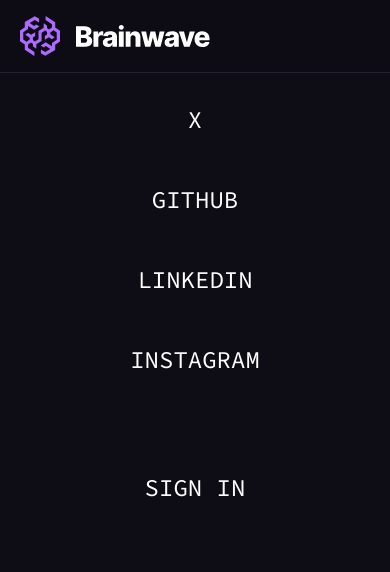
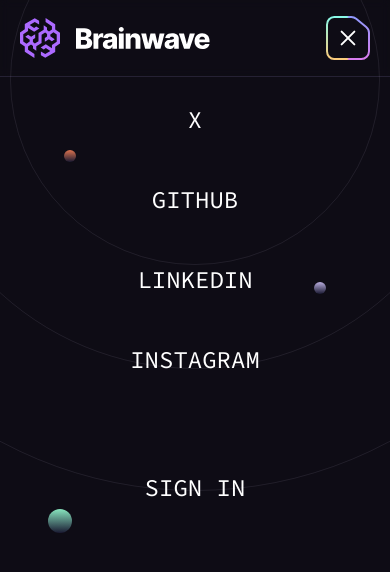
Before and after one commit to mutaremalcolm/technical-take-home_assesment, a React (Vite) app: page / in a window 390 px wide. Shown: the top 572 px of the page. Built offline with nearby package versions, Linux system fonts and the light colour scheme.

Commit message:
feat: Implement mobile navigation bar with specific mobile view styles
- Added a new navigation bar tailored for mobile devices
- Applied specific styles to enhance mobile view experience

```diff
--- a/src/assets/index.js
+++ b/src/assets/index.js
@@ -1,5 +1,7 @@
 import brainwave from "./brainwave.svg";
+import background from "./background.jpg";
 
 export {
   brainwave,
+  background
 };
--- a/src/components/Button.jsx
+++ b/src/components/Button.jsx
@@ -10,7 +10,7 @@ const Button = ({ className, href, onClick, children, px, white }) => {
     const span = `relative z-10`;
 
     const renderButton = () => (
-        <button className={classes}>
+        <button className={classes} onClick={onClick}>
             <span>{children}</span>
             {ButtonSvg(white)}
         </button>
--- a/src/components/Header.jsx
+++ b/src/components/Header.jsx
@@ -2,31 +2,48 @@ import { useLocation } from 'react-router-dom';
 
 import { brainwave } from '../assets';
 import { navigation } from '../constants';
-import Button from './Button'
+import Button from './Button';
+import MenuSvg from '../assets/svg/MenuSvg';
+import {  HamburgerMenu } from '../design/Header';
+import { useState } from 'react';
+
 
 const Header = () => {
     const pathname = useLocation();
+    const [openNavigation, setOpenNavigation] = useState(true);
+
+    const toggleNavigation = () => {
+        if(openNavigation) {
+            setOpenNavigation(false);
+        }else{
+            setOpenNavigation(true);
+        }
+    };
+
+    const handleClick = () => {
+        setOpenNavigation(false);
+    }
 
     return (
-        <div className="fixed top-0 left-0 w-full z-50 bg-n-8/90
+        <div className={`fixed top-0 left-0 w-full z-50
             backdrop-blur-sm border-b border-n-6 lg:bg-n-8/90
-            lg:backdrop-blur-sm">
+            lg:backdrop-blur-sm ${openNavigation ? 'bg-n8' : 'bg-n8/90 backdrop-blur-sm'}`}>
             <div className="flex items-center px-5 lg:px-7.5
             xl:px-10 max-lg:py-4">
                 <a className="block w-[12rem] xl:mr-8" href="#hero">
                     <img src={brainwave} width={190} height={40}
-                        alt="ThinkPad"
+                        alt="BrainWave"
                     />
                 </a>
 
-                <nav className="fixed top-[5rem] left-0
+                <nav className={`${openNavigation ? 'flex' : 'hidden'} fixed top-[5rem] left-0
                 right-0 bottom-0 bg-n-8 lg:static lg:fex
-                lg:mx-auto lg:bg-transparent">
+                lg:mx-auto lg:bg-transparent`}>
                     <div className="relative z-2 flex flex-col
                     items-center justify-center m-auto
                     lg:flex-row">
                         {navigation.map((item)=> (
-                            <a key={item.id} href={item.url}
+                            <a key={item.id} href={item.url} onClick={handleClick}
                                 className={`block relative font-code text-2xl uppercase
                                 text-n-1 transition-colors hover:text-color-1
                                 ${item.onlyMobile ? 'lg:hidden' : ""} px-6 py-6 md:py-8 lg:-mr-0.25
@@ -37,6 +54,8 @@ const Header = () => {
                             </a>
                         ))}
                     </div>
+
+                    <HamburgerMenu />
                 </nav>
                 <a href="https://vercel.com/mutaremalcolms-projects/vite-typescript-portfolio" className="button hidden mr-8 text-n-1/50 transition-colors hover:text-n-1
                     lg:block">
@@ -45,6 +64,10 @@ const Header = () => {
                 <Button className="hidden lg:flex" href="#login" >
                     New Idea
                 </Button>
+
+                <Button className="ml-auto lg:hidden" px="px-3" onClick={toggleNavigation}>
+                    <MenuSvg openNavigation={openNavigation}/>
+                </Button>
             </div>
         </div>
     )
--- a/src/constants/index.js
+++ b/src/constants/index.js
@@ -18,7 +18,7 @@
     {
       id: "3",
       title: "Instagram",
-      url: "#roadmap",
+      url: "https://www.instagram.com/malcolmfullstack/?igsh=cmdpdTRmdzN3eXh5",
     },
     {
       id: "4",
--- /dev/null
+++ b/src/design/Header.jsx
@@ -0,0 +1,51 @@
+import  { background }  from "../assets/";
+
+export const Rings = () => {
+  return (
+    <div className="absolute top-1/2 left-1/2 w-[51.375rem] aspect-square border border-n-2/10 rounded-full -translate-x-1/2 -translate-y-1/2">
+      <div className="absolute top-1/2 left-1/2 w-[36.125rem] aspect-square border border-n-2/10 rounded-full -translate-x-1/2 -translate-y-1/2"></div>
+      <div className="absolute top-1/2 left-1/2 w-[23.125rem] aspect-square border border-n-2/10 rounded-full -translate-x-1/2 -translate-y-1/2"></div>
+    </div>
+  );
+};
+
+export const SideLines = () => {
+  return (
+    <>
+      <div className="absolute top-0 left-5 w-0.25 h-full bg-n-6"></div>
+      <div className="absolute top-0 right-5 w-0.25 h-full bg-n-6"></div>
+    </>
+  );
+};
+
+export const BackgroundCircles = () => {
+  return (
+    <>
+      <div className="absolute top-[4.4rem] left-16 w-3 h-3 bg-gradient-to-b from-[#DD734F] to-[#1A1A32] rounded-full"></div>
+      <div className="absolute top-[12.6rem] right-16 w-3 h-3 bg-gradient-to-b from-[#B9AEDF] to-[#1A1A32] rounded-full"></div>
+      <div className="absolute top-[26.8rem] left-12 w-6 h-6 bg-gradient-to-b from-[#88E5BE] to-[#1A1A32] rounded-full"></div>
+    </>
+  );
+};
+
+export const HamburgerMenu = () => {
+  return (
+    <div className="absolute inset-0 pointer-events-none lg:hidden">
+      <div className="absolute inset-0 opacity-[.03]">
+        <img
+          className="w-full h-full object-cover"
+          src={background}
+          width={688}
+          height={953}
+          alt="Background"
+        />
+      </div>
+
+      <Rings />
+
+      <SideLines />
+
+      <BackgroundCircles />
+    </div>
+  );
+};
--- a/src/index.css
+++ b/src/index.css
@@ -22,67 +22,3 @@
     @apply font-sans bg-n-8 text-n-1 text-base;
   }
 }
-
-.rotate-45 {
-  @apply rotate-[45deg];
-}
-
-.rotate-90 {
-  @apply rotate-[90deg];
-}
-
-.rotate-135 {
-  @apply rotate-[135deg];
-}
-
-.rotate-180 {
-  @apply rotate-[180deg];
-}
-
-.rotate-225 {
-  @apply rotate-[225deg];
-}
-
-.rotate-270 {
-  @apply rotate-[270deg];
-}
-
-.rotate-315 {
-  @apply rotate-[315deg];
-}
-
-.rotate-360 {
-  @apply rotate-[360deg];
-}
-
-.-rotate-45 {
-  @apply rotate-[-45deg];
-}
-
-.-rotate-90 {
-  @apply rotate-[-90deg];
-}
-
-.-rotate-135 {
-  @apply rotate-[-135deg];
-}
-
-.-rotate-180 {
-  @apply rotate-[-180deg];
-}
-
-.-rotate-225 {
-  @apply rotate-[-225deg];
-}
-
-.-rotate-270 {
-  @apply rotate-[-270deg];
-}
-
-.-rotate-315 {
-  @apply rotate-[-315deg];
-}
-
-.-rotate-360 {
-  @apply rotate-[-360deg];
-}
```
Also changed, not shown: src/assets/background.jpg (added).
